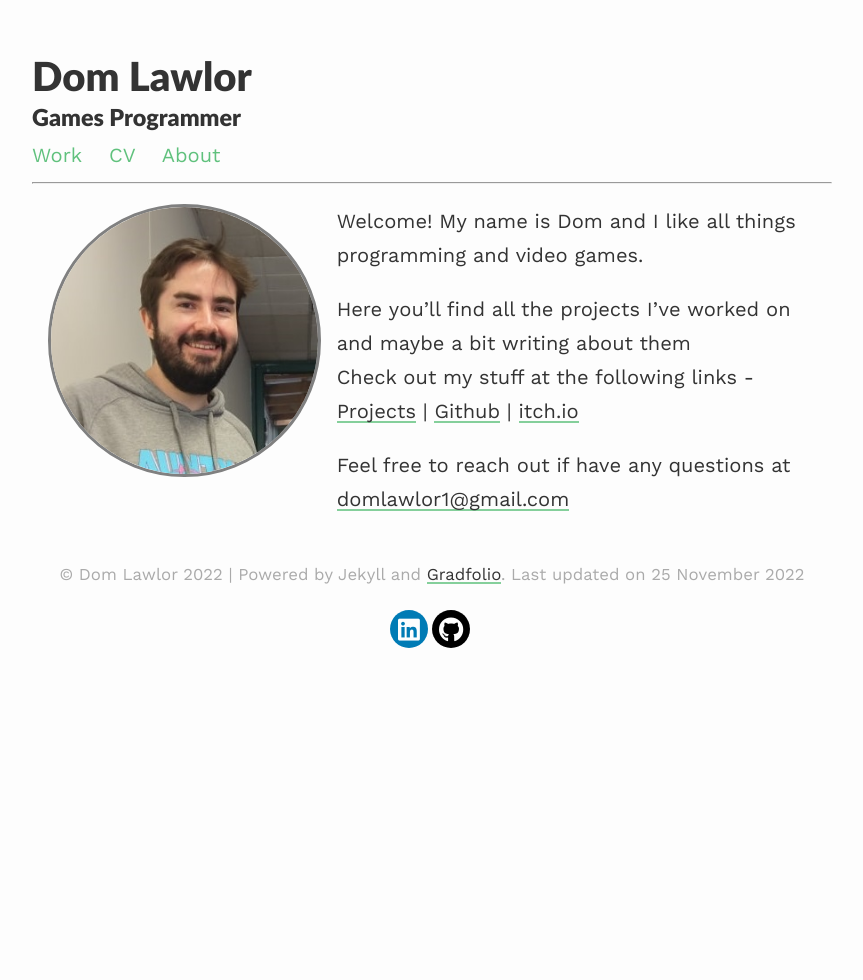
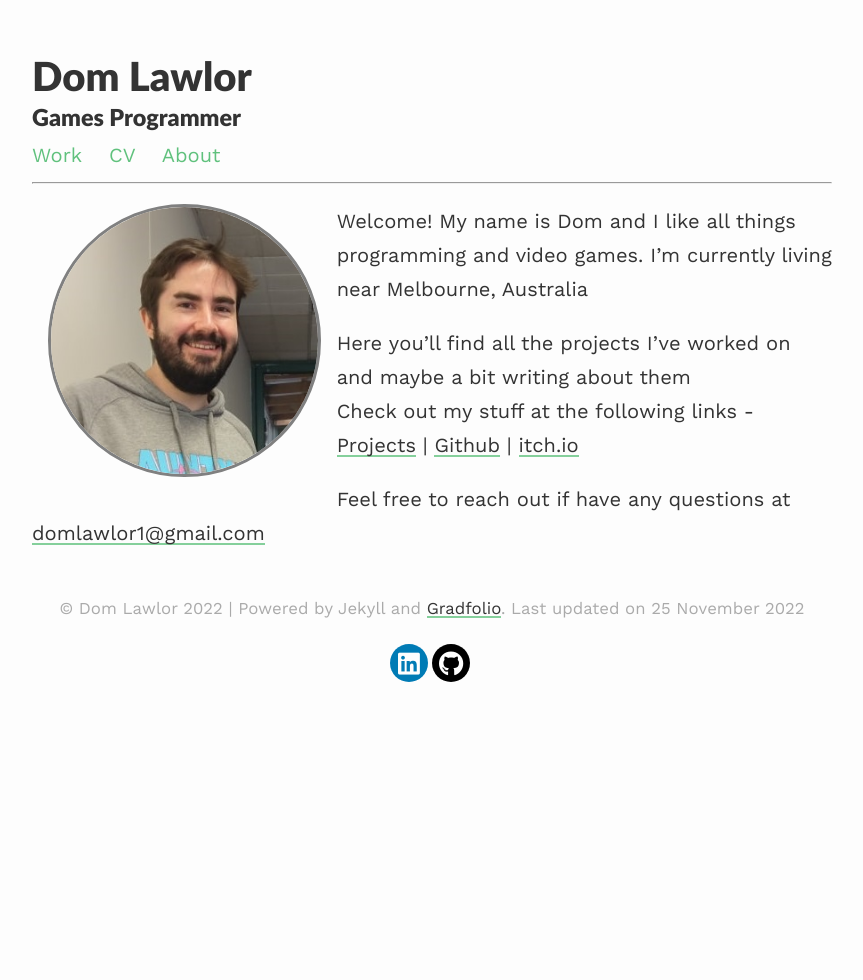
Before and after one commit to domlawlor/domlawlor.com, a Jekyll site: the page built from about.md, in a window 1280 px wide. Shown: the whole page, without its empty margins (208-1071 px from the left). Built offline with Jekyll 4.4.1, drawn with Linux system fonts in a browser that asks for light colours; nearby versions of some CDN libraries.

Commit message:
include what country Im in

```diff
--- a/about.md
+++ b/about.md
@@ -7,7 +7,7 @@ profile:
 published: true
 ---
 
-Welcome! My name is Dom and I like all things programming and video games.
+Welcome! My name is Dom and I like all things programming and video games. I'm currently living near Melbourne, Australia
 
 Here you'll find all the projects I've worked on and maybe a bit writing about them
 Check out my stuff at the following links - [Projects](https://domlawlor.com/projects) \| [Github](https://github.com/domlawlor) \| [itch.io](https://itch.io/profile/dom-lawlor)
```
